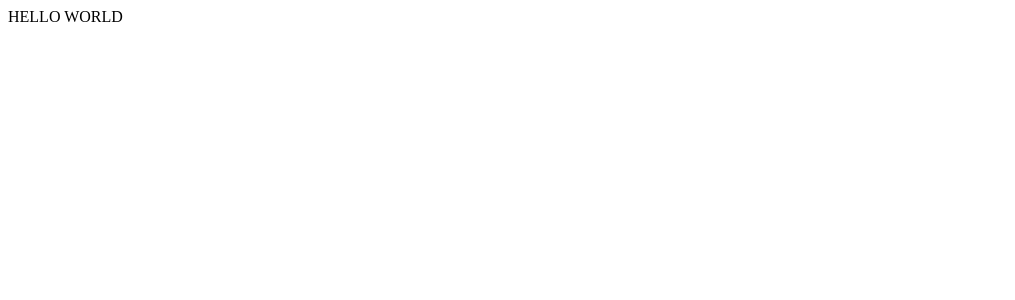
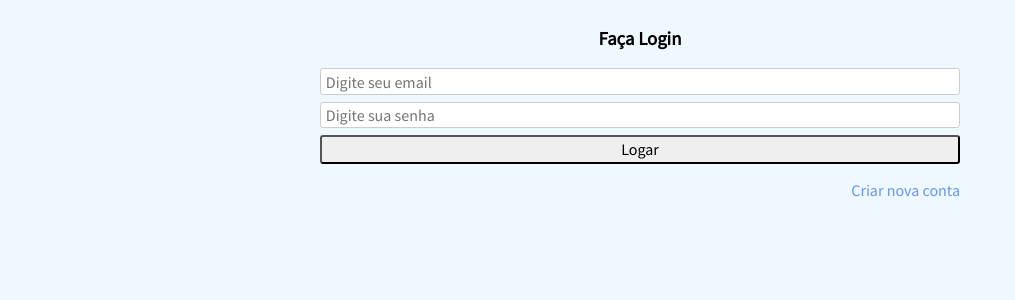
Before and after one commit to gughog/vue-login-with-firebase, a Vue app: page /#/login in a window 1280 px wide. Shown: the top 300 px of the page, without its empty margins (0-1015 px from the left). Built offline with nearby package versions, Linux system fonts and the light colour scheme.

Commit message:
feita tela de login

```diff
--- a/src/App.vue
+++ b/src/App.vue
@@ -1,8 +1,82 @@
 <template>
   <div id="app">
-    HELLO WORLD
+    <router-view></router-view>
   </div>
 </template>
 
+<script>
+export default {
+  name: 'App',
+  components: {
+  },
+};
+</script>
+
 <style>
+/* Imports */
+@import url('https://fonts.googleapis.com/css?family=Source+Sans+Pro&display=swap');
+
+/* Normalize */
+button,
+input,
+optgroup,
+select,
+textarea {
+  font-family: inherit; /* 1 */
+  font-size: 100%; /* 1 */
+  line-height: 1.15; /* 1 */
+  margin: 0; /* 2 */
+}
+
+/*Global CSS*/
+  /* generics */
+  body {
+    font-family: 'Source Sans Pro', sans-serif;
+    background-color: aliceblue;
+  }
+  input[type=text], input[type=password] {
+    width: 50vw;
+    box-sizing: border-box;
+    border: 1px solid #ccc;
+    border-radius: 0.2rem;
+    padding: 0.2rem 0.3rem;
+  }
+  input[type=button] {
+    width: 50vw;
+    margin: 0;
+    border-radius: 0.2rem;
+    padding: 0.2rem 0.3rem;
+    transition: 0.2s;
+  }
+  input[type=button]:hover {
+    background: #ccc;
+  }
+  a {
+    text-decoration: none;
+    color: cornflowerblue;
+    transition: 0.2s
+  }
+  a:hover {
+    color: rgb(27, 99, 235)
+  }
+  /* classes */
+  .blocky {
+    display: block;
+  }
+  .perfect-center {
+    display: flex;
+    align-items: center;
+    justify-content: center;
+  }
+  .x-center {
+    text-align: center;
+  }
+  .x-align-left {
+    float: right;
+    clear: both;
+  }
+  .margin-y-md {
+    margin: 0.4rem 0;
+  }
+
 </style>
--- a/src/router.js
+++ b/src/router.js
@@ -1,15 +1,27 @@
 import Vue from 'vue';
 import Router from 'vue-router';
 import Home from './App.vue';
+import Login from './views/Login.vue';
+import CreateAccount from './views/CreateAccount.vue';
 
 Vue.use(Router);
 
 export default new Router({
   routes: [
     {
+      name: 'home',
       path: '/',
-      name: 'home',
       component: Home,
+    },
+    {
+      name: 'login',
+      path: '/login',
+      component: Login,
+    },
+    {
+      name: 'CreateAccount',
+      path: '/create-account',
+      component: CreateAccount,
     },
   ],
 });
--- /dev/null
+++ b/src/views/CreateAccount.vue
@@ -0,0 +1,15 @@
+<template>
+  <div>
+    CREATE ACCOUNT
+  </div>
+</template>
+
+<script>
+export default {
+  name: 'CreateAccount',
+  data() {
+    return {
+    };
+  },
+};
+</script>
--- /dev/null
+++ b/src/views/Login.vue
@@ -0,0 +1,31 @@
+<template>
+  <div class="perfect-center">
+    <div class="login">
+      <h3 class="x-center">Faça Login</h3>
+      <form @submit.prevent>
+        <input class="blocky margin-y-md" type="text" placeholder="Digite seu email">
+        <input class="blocky margin-y-md" type="password" placeholder="Digite sua senha">
+        <input class="blocky margin-y-md" type="button" value="Logar">
+        <p class="x-align-left">
+          <router-link to="/create-account">
+            Criar nova conta
+          </router-link>
+        </p>
+      </form>
+    </div>
+  </div>
+</template>
+
+<script>
+export default {
+  name: 'Login',
+  data() {
+    return {
+    };
+  },
+};
+</script>
+
+<style>
+
+</style>
```
